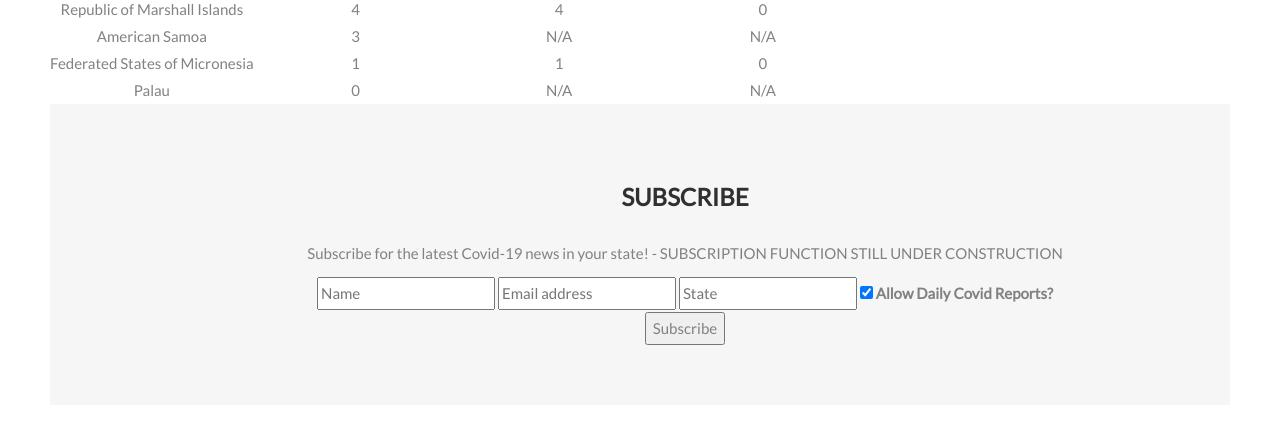
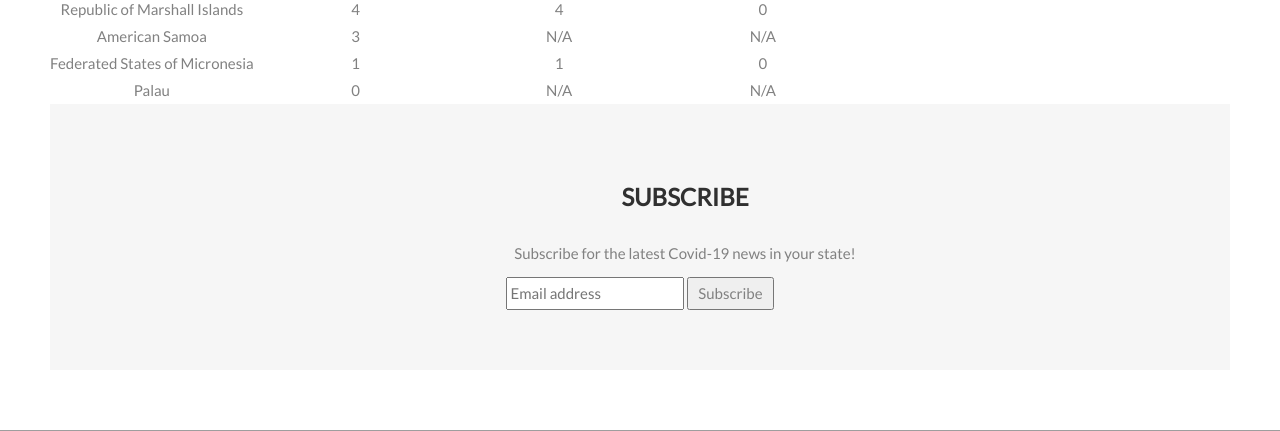
Before and after one commit to ryanmgds/P4-Wildcats, a Flask app: page / in a window 1280 px wide. Shown: the part 2782-3213 px from the top of the page. Run offline with Flask 2, Linux system fonts and the light colour scheme; some libraries are stand-ins or nearby versions; grey boxes are pictures that could not be loaded.

Commit message:
adding .py file for gavin website scraping

```diff
--- a/templates/home.html
+++ b/templates/home.html
@@ -275,22 +275,24 @@
 
       <div class="container">
         <h2>Subscribe</h2>
-      <p>Subscribe for the latest Covid-19 news in your state!
-      - SUBSCRIPTION FUNCTION STILL UNDER CONSTRUCTION</p>
+        <p>Subscribe for the latest Covid-19 news in your state!</p>
       </div>
 
-    <div class="container" style="background-color:dark grey">
-      <input type="text" placeholder="Name" name="name" required>
       <input type="text" placeholder="Email address" name="mail" required>
-      <input type="text" placeholder="State" name="state" required>
-      <label>
-        <input type="checkbox" checked="checked" name="subscribe"> Allow Daily Covid Reports?
-      </label>
-    </div>
+      <input type="button" id='script' name="scriptbutton" value=" Subscribe " onclick="goPython()">
 
-    <div class="container">
-      <input type="submit" value="Subscribe">
-    </div>
+      <script src="http://code.jquery.com/jquery-3.3.1.min.js" integrity="sha256-FgpCb/KJQlLNfOu91ta32o/NMZxltwRo8QtmkMRdAu8=" crossorigin="anonymous"></script>
+
+      <script>
+        function goPython(){
+            $.ajax({
+              url: "MYSCRIPT.py",
+             context: document.body
+            }).done(function() {
+             alert('finished python script');;
+            });
+        }
+    </script>
     </form>
 
   </div>
```
Also changed, not shown: MYSCRIPT.py (renamed from email.py, +6 -10 lines), cdc.py (added). Lines whose indentation alone changed are shown as unchanged.
